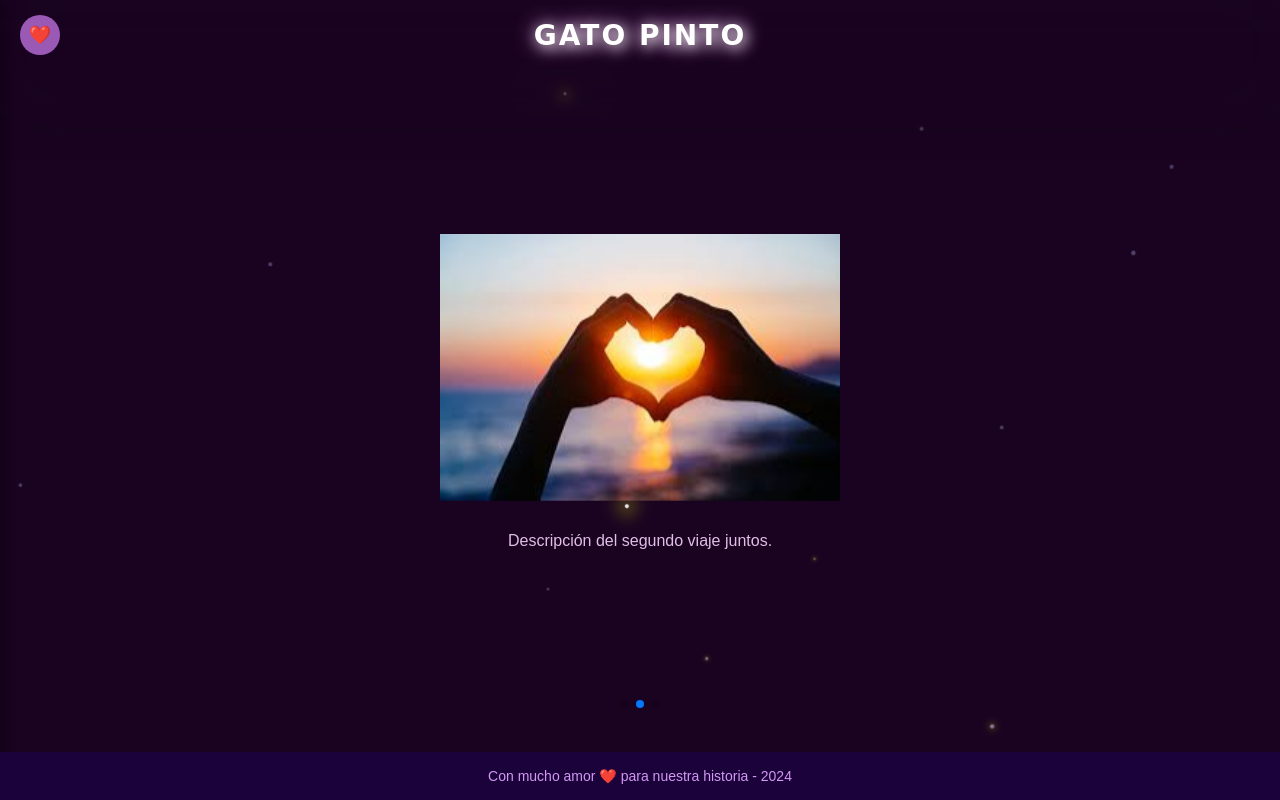
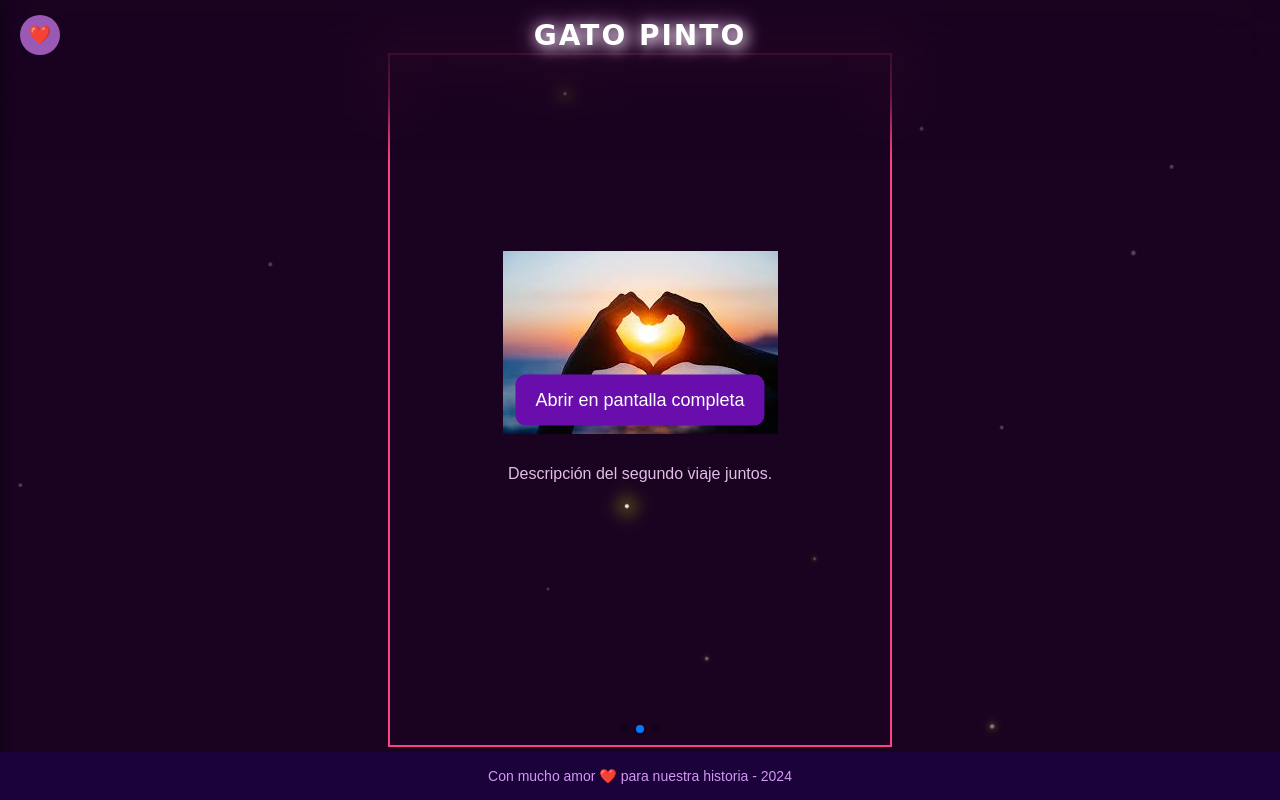
Before and after one commit to Weimart24/aniversario, a plain HTML site: page index.html in a window 1280 px wide. Drawn offline with nearby package versions, Linux system fonts and the light colour scheme.

Commit message:
retoques

```diff
--- a/index.html
+++ b/index.html
@@ -11,9 +11,6 @@
     <link rel="stylesheet" href="https://cdn.jsdelivr.net/npm/swiper@11/swiper-bundle.min.css">
     <script defer src="https://cdn.jsdelivr.net/npm/swiper@11/swiper-bundle.min.js"></script>
     <link rel="stylesheet" href="https://cdnjs.cloudflare.com/ajax/libs/font-awesome/6.5.1/css/all.min.css">
-    <meta name="mobile-web-app-capable" content="yes">
-    <meta name="apple-mobile-web-app-capable" content="yes">
-    <link rel="manifest" href="manifest.json">
 </head>
 
 <body>
--- a/script.js
+++ b/script.js
@@ -1,6 +1,25 @@
-document.addEventListener("DOMContentLoaded", function () {
-    window.scrollTo(0, 1); // Desplaza la página 1px para esconder la barra de navegación en algunos móviles
-});
+window.onload = () => {
+    let btn = document.createElement("button");
+    btn.innerText = "Abrir en pantalla completa";
+    btn.style.position = "fixed";
+    btn.style.top = "50%";
+    btn.style.left = "50%";
+    btn.style.transform = "translate(-50%, -50%)";
+    btn.style.padding = "15px 20px";
+    btn.style.background = "#6a0dad";
+    btn.style.color = "white";
+    btn.style.border = "none";
+    btn.style.borderRadius = "10px";
+    btn.style.fontSize = "18px";
+    btn.style.cursor = "pointer";
+
+    btn.addEventListener("click", () => {
+        document.documentElement.requestFullscreen();
+        btn.remove(); // Borra el botón después de activar fullscreen
+    });
+
+    document.body.appendChild(btn);
+};
 
 
 document.addEventListener("DOMContentLoaded", () => {
--- a/styles.css
+++ b/styles.css
@@ -213,15 +213,18 @@ body {
 }
 
 .swiper-container {
-    height: 80vh;
-    width: 90%; /* Deja márgenes laterales */
-    max-width: 500px; /* Evita que crezca demasiado en pantallas grandes */
-    margin: auto; /* Centrar el carrusel */
-    overflow: hidden; /* Ocultar desbordes */
+    width: 90%; /* Ocupa el 90% del ancho de la pantalla */
+    max-width: 500px; /* Máximo ancho en pantallas grandes */
+    height: 80vh; /* Ocupa el 60% de la altura de la pantalla */
+
+    overflow: hidden;
     display: flex;
     flex-direction: column;
     justify-content: center;
     align-items: center;
+    border: solid 2px #ff4081;
+    padding-bottom: 50px; /* Espacio para la paginación */
+    position: relative;
 }
 
 .event .swiper-slide {
@@ -230,19 +233,19 @@ body {
     flex-direction: column;
     justify-content: center;
     align-items: center;
-    gap: 15px; /* Espacio entre imagen y texto */
+    gap: 15px;
 }
 
 .swiper-slide img {
-    width: 100%;
-    max-width: 400px; /* Limita el tamaño */
-    height: auto;
-    object-fit: contain; /* Se asegura de que la imagen completa sea visible */
+    max-height: 80%; /* La imagen ocupa el 80% de la altura del contenedor */
+    width: auto; /* Mantiene la proporción */
+    max-width: 100%; /* Evita que la imagen se salga */
+    object-fit: contain;
 }
 
 .swiper-pagination {
-    position: relative;
-    margin-top: 10px;
+    position: absolute;
+    bottom: 10px;
 }
 
 
```
Also changed, not shown: manifest.json (deleted).
